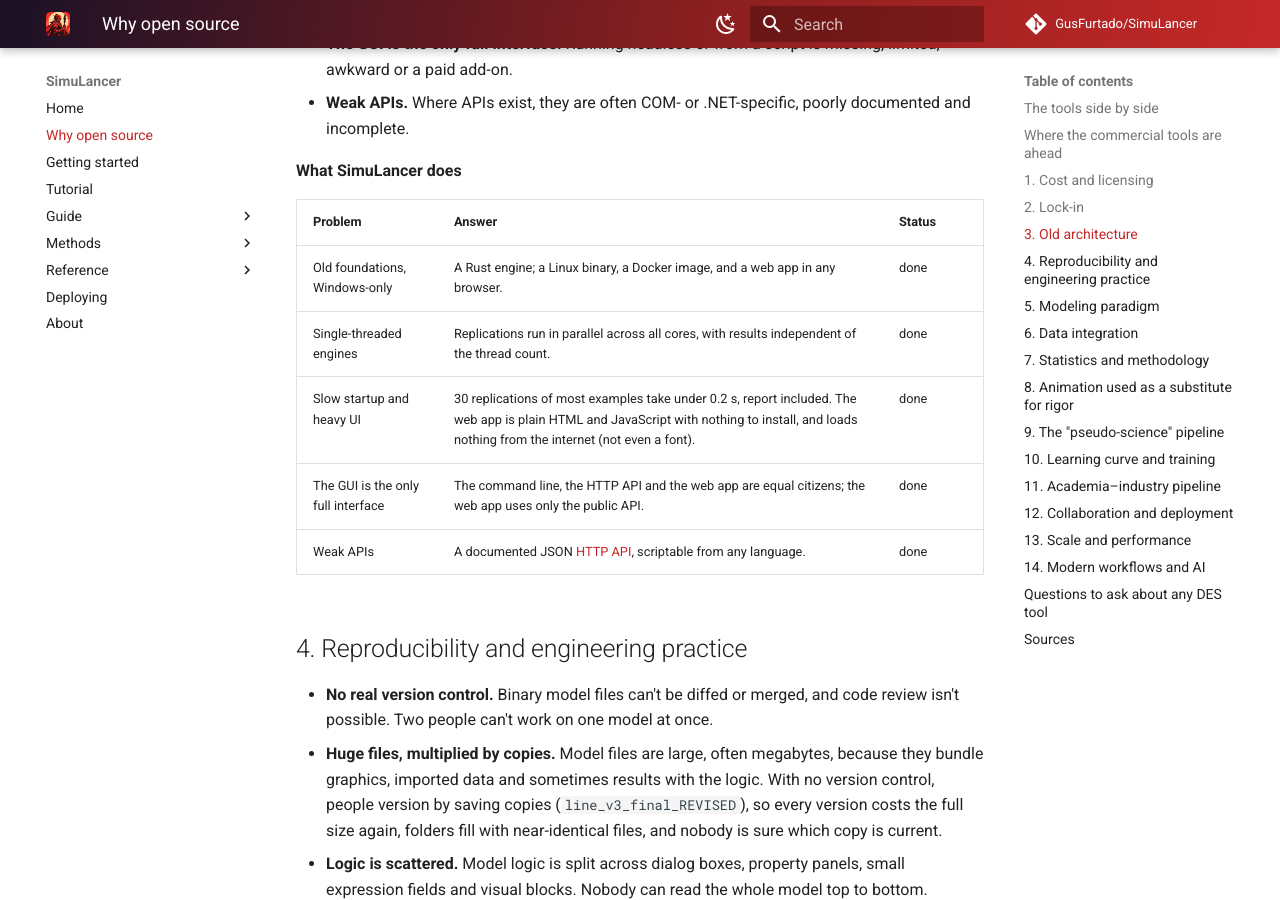
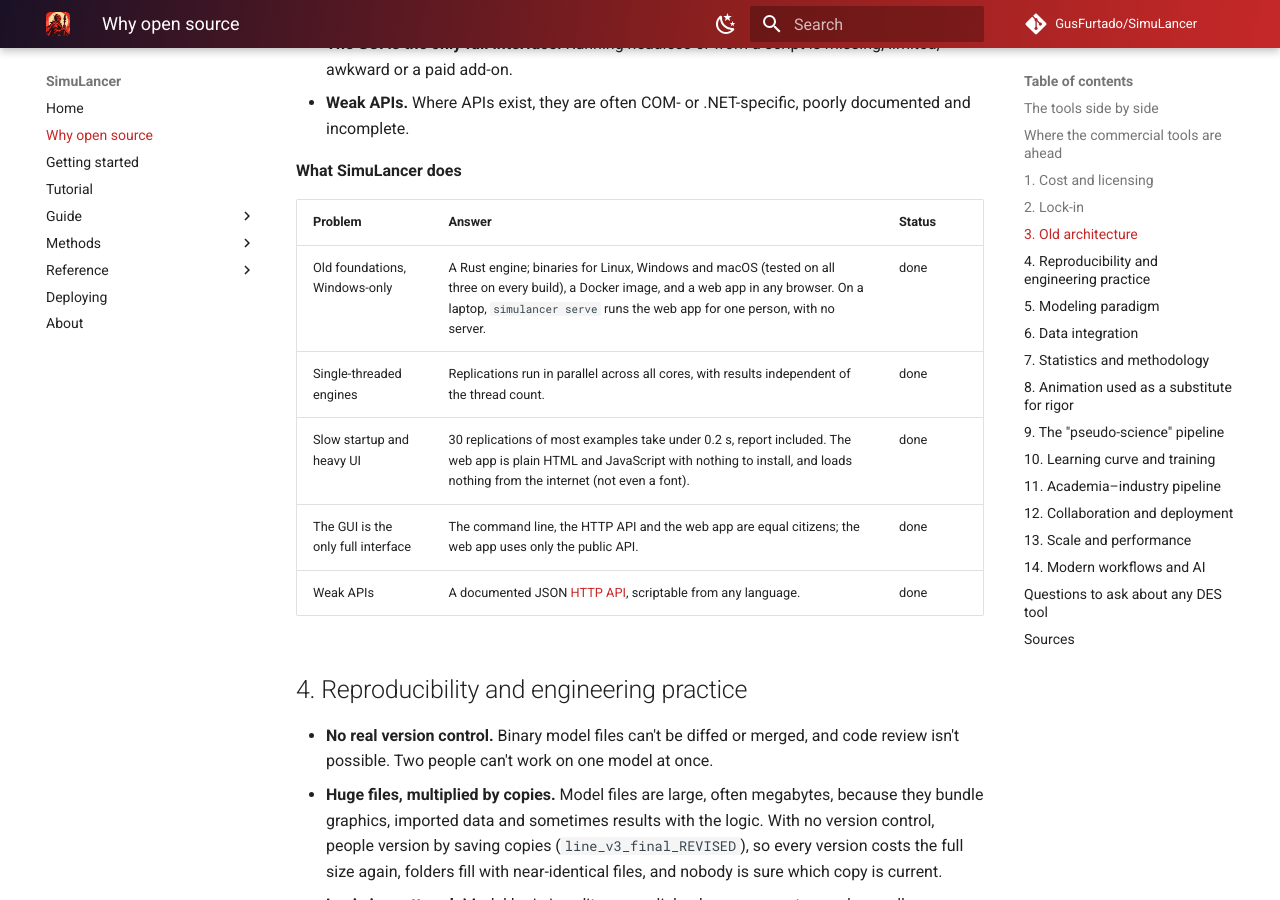
Before and after one commit to GusFurtado/SimuLancer, an MkDocs documentation site: the page built from docs/why.md, in a window 1280 px wide and 900 px high, scrolled down 5052 px. Built offline with MkDocs 1.6.1 and Material for MkDocs 9.7.7, drawn with Linux system fonts in a browser that asks for light colours; comment, search, counter and statistics services are not loaded.

```diff
--- a/docs/why.md
+++ b/docs/why.md
@@ -90,7 +90,7 @@ Be clear about what you give up:
 
 | Problem | Answer | Status |
 |---|---|---|
-| Old foundations, Windows-only | A Rust engine; a Linux binary, a Docker image, and a web app in any browser. | done |
+| Old foundations, Windows-only | A Rust engine; binaries for Linux, Windows and macOS (tested on all three on every build), a Docker image, and a web app in any browser. On a laptop, `simulancer serve` runs the web app for one person, with no server. | done |
 | Single-threaded engines | Replications run in parallel across all cores, with results independent of the thread count. | done |
 | Slow startup and heavy UI | 30 replications of most examples take under 0.2 s, report included. The web app is plain HTML and JavaScript with nothing to install, and loads nothing from the internet (not even a font). | done |
 | The GUI is the only full interface | The command line, the HTTP API and the web app are equal citizens; the web app uses only the public API. | done |
```
Also changed, not shown: DECISIONS.md (+7 -0 lines), docs/getting-started.md (+1 -1 lines), 1 other file.
